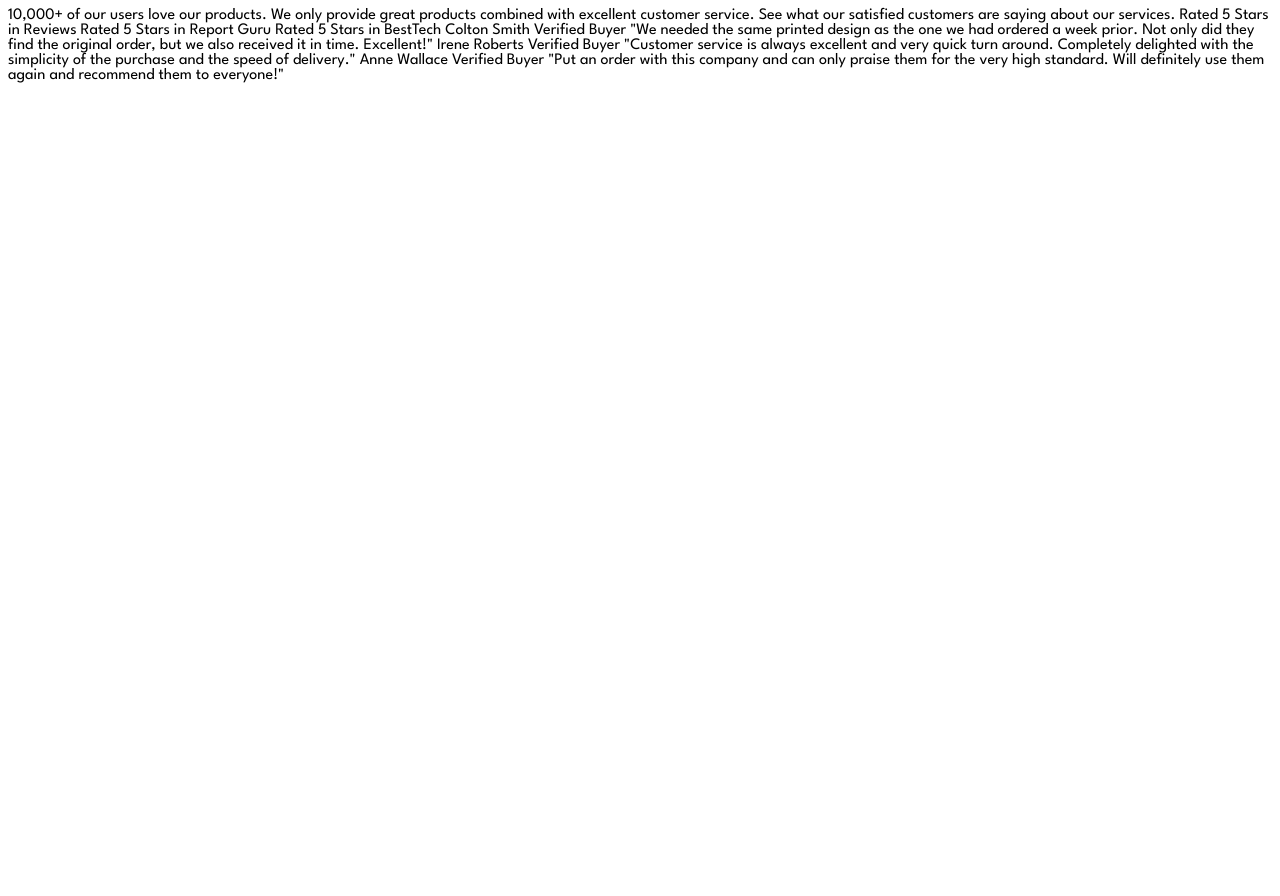
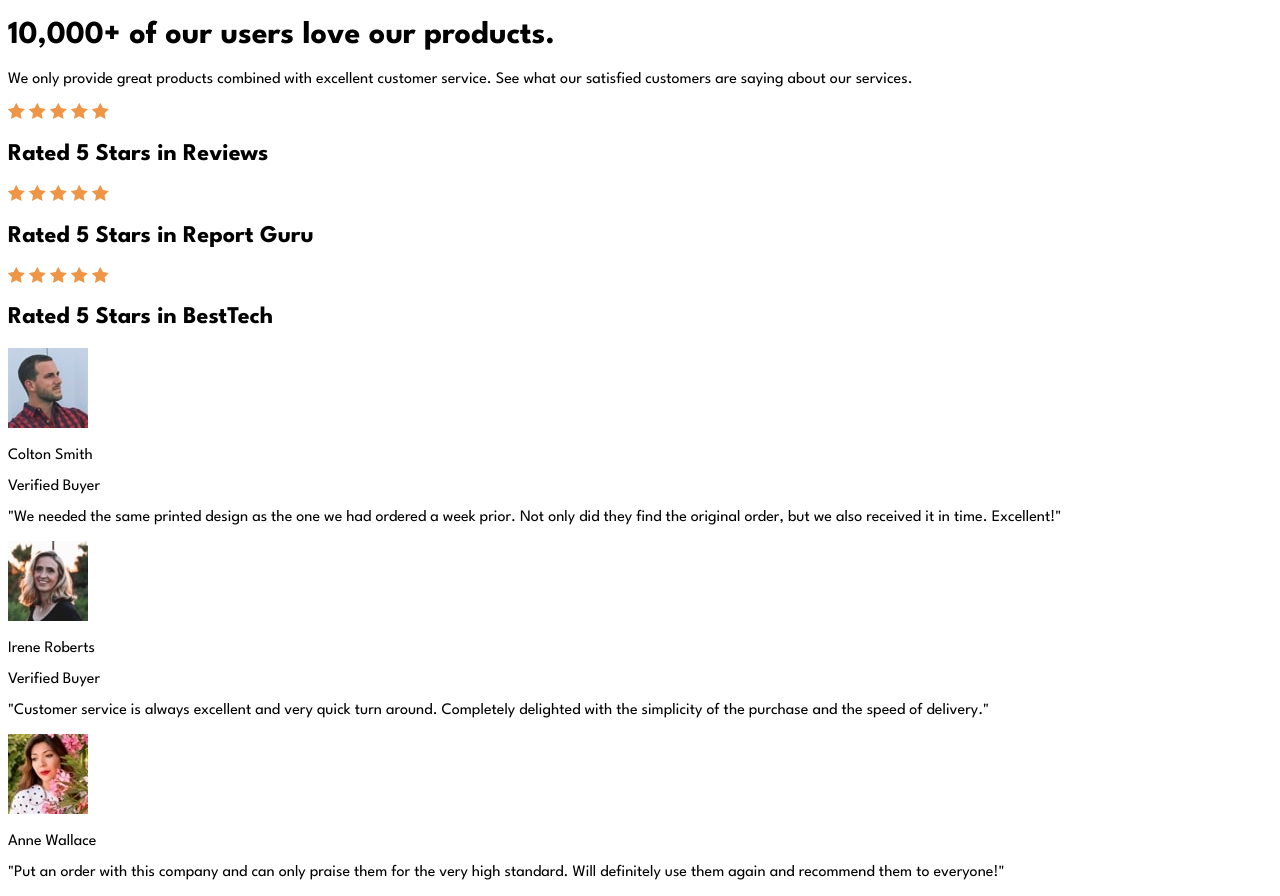
Before and after one commit to ionStici/social-proof-section, a website: page index.html in a window 1280 px wide. Before the commit the page ends 800 px from the top, so only its background shows below. Drawn offline with Linux system fonts and the light colour scheme.

Commit message:
Add markup

```diff
--- a/index.html
+++ b/index.html
@@ -11,30 +11,99 @@
     <link rel="stylesheet" href="./style.css">
   </head>
   <body>
-    10,000+ of our users love our products.
 
-    We only provide great products combined with excellent customer service.
-    See what our satisfied customers are saying about our services.
 
-    Rated 5 Stars in Reviews
-    Rated 5 Stars in Report Guru
-    Rated 5 Stars in BestTech
+    <header class="header">
 
-    Colton Smith
-    Verified Buyer
-    "We needed the same printed design as the one we had ordered a week prior.
-    Not only did they find the original order, but we also received it in time.
-    Excellent!"
+        <div class="header__text">
+            <h1 class="h1">10,000+ of our users love our products.</h1>
+            <p class="paragraph">We only provide great products combined with excellent customer service. See what our satisfied customers are saying about our services.</p>
+        </div>
 
-    Irene Roberts
-    Verified Buyer
-    "Customer service is always excellent and very quick turn around. Completely
-    delighted with the simplicity of the purchase and the speed of delivery."
+        <div class="header__cards">
 
-    Anne Wallace
-    Verified Buyer
-    "Put an order with this company and can only praise them for the very high
-    standard. Will definitely use them again and recommend them to everyone!"
+            <div class="card">
+                <div class="card__stars-box">
+                    <img class="card__star-icon" src="./images/icon-star.svg" alt="Star Icon">
+                    <img class="card__star-icon" src="./images/icon-star.svg" alt="Star Icon">
+                    <img class="card__star-icon" src="./images/icon-star.svg" alt="Star Icon">
+                    <img class="card__star-icon" src="./images/icon-star.svg" alt="Star Icon">
+                    <img class="card__star-icon" src="./images/icon-star.svg" alt="Star Icon">
+                </div>
+                <h2 class="card__h2">Rated 5 Stars in Reviews</h2>
+            </div>
+
+            <div class="card">
+                <div class="card__stars-box">
+                    <img class="card__star-icon" src="./images/icon-star.svg" alt="Star Icon">
+                    <img class="card__star-icon" src="./images/icon-star.svg" alt="Star Icon">
+                    <img class="card__star-icon" src="./images/icon-star.svg" alt="Star Icon">
+                    <img class="card__star-icon" src="./images/icon-star.svg" alt="Star Icon">
+                    <img class="card__star-icon" src="./images/icon-star.svg" alt="Star Icon">
+                </div>
+                <h2 class="card__h2">Rated 5 Stars in Report Guru</h2>
+            </div>
+
+            <div class="card">
+                <div class="card__stars-box">
+                    <img class="card__star-icon" src="./images/icon-star.svg" alt="Star Icon">
+                    <img class="card__star-icon" src="./images/icon-star.svg" alt="Star Icon">
+                    <img class="card__star-icon" src="./images/icon-star.svg" alt="Star Icon">
+                    <img class="card__star-icon" src="./images/icon-star.svg" alt="Star Icon">
+                    <img class="card__star-icon" src="./images/icon-star.svg" alt="Star Icon">
+                </div>
+                <h2 class="card__h2">Rated 5 Stars in BestTech</h2>
+            </div>
+
+        </div>
+
+    </header>
+
+
+    <main class="main">
+        <section class="section-reviews">
+
+
+            <div class="review">
+                <div class="review__profile-box">
+                    <img class="review__profile-img" src="./images/image-colton.jpg" alt="User profile image">
+                    <div class="review__name-box">
+                        <p class="review__name">Colton Smith</p>
+                        <p class="review__status">Verified Buyer</p>
+                    </div>
+                </div>
+
+                <p class="review__text">"We needed the same printed design as the one we had ordered a week prior. Not only did they find the original order, but we also received it in time. Excellent!"</p>
+            </div>
+
+            <div class="review">
+                <div class="review__profile-box">
+                    <img class="review__profile-img" src="./images/image-irene.jpg" alt="User profile image">
+                    <div class="review__name-box">
+                        <p class="review__name">Irene Roberts</p>
+                        <p class="review__status">Verified Buyer</p>
+                    </div>
+                </div>
+
+                <p class="review__text">"Customer service is always excellent and very quick turn around. Completely delighted with the simplicity of the purchase and the speed of delivery."</p>
+            </div>
+
+            <div class="review">
+                <div class="review__profile-box">
+                    <img class="review__profile-img" src="./images/image-anne.jpg" alt="User profile image">
+                    <div class="review__name-box">
+                        <p class="review__name"></p>
+                        <p class="review__status">Anne Wallace</p>
+                    </div>
+                </div>
+
+                <p class="review__text">"Put an order with this company and can only praise them for the very high standard. Will definitely use them again and recommend them to everyone!"</p>
+            </div>
+
+
+        </section>
+    </main>
+
 
   </body>
 </html>
```
